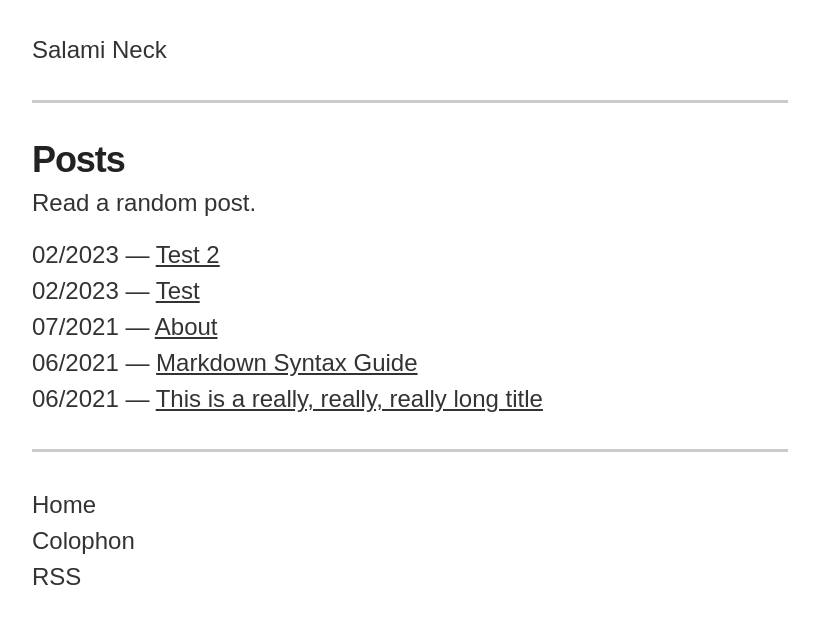
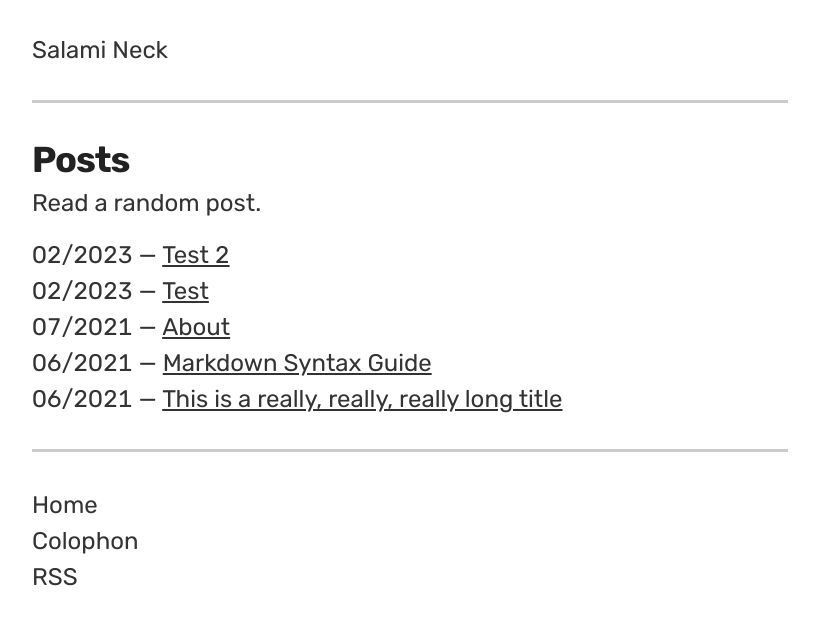
Before and after one commit to ajpwalser/ajpwalser.github.io, a Jekyll site: the page built from index.html, in a window 1280 px wide. Shown: the top 625 px of the page, without its empty margins (230-1049 px from the left). Built offline with Jekyll 4.4.1, drawn with Linux system fonts in a browser that asks for light colours; some web fonts are replaced.

Commit message:
Update default.html

```diff
--- a/_layouts/default.html
+++ b/_layouts/default.html
@@ -13,6 +13,8 @@
    <link href="https://fonts.googleapis.com/css2?family=Libre+Franklin:ital,wght@0,400;0,700;1,400&display=swap" rel="stylesheet">
    <link href="https://fonts.googleapis.com/css2?family=Public+Sans:ital,wght@0,400;0,700;1,400&display=swap" rel="stylesheet">
    <link href="https://fonts.googleapis.com/css2?family=Radio+Canada:ital,wght@0,400;0,700;1,400&display=swap" rel="stylesheet">
+   <link href="https://fonts.googleapis.com/css2?family=Rubik:ital,wght@0,400;0,700;1,400&display=swap" rel="stylesheet">
+   <link href="https://fonts.googleapis.com/css2?family=Barlow:ital,wght@0,400;0,700;1,400&display=swap" rel="stylesheet">
    {% seo %}
 </head>
 <body>
```
